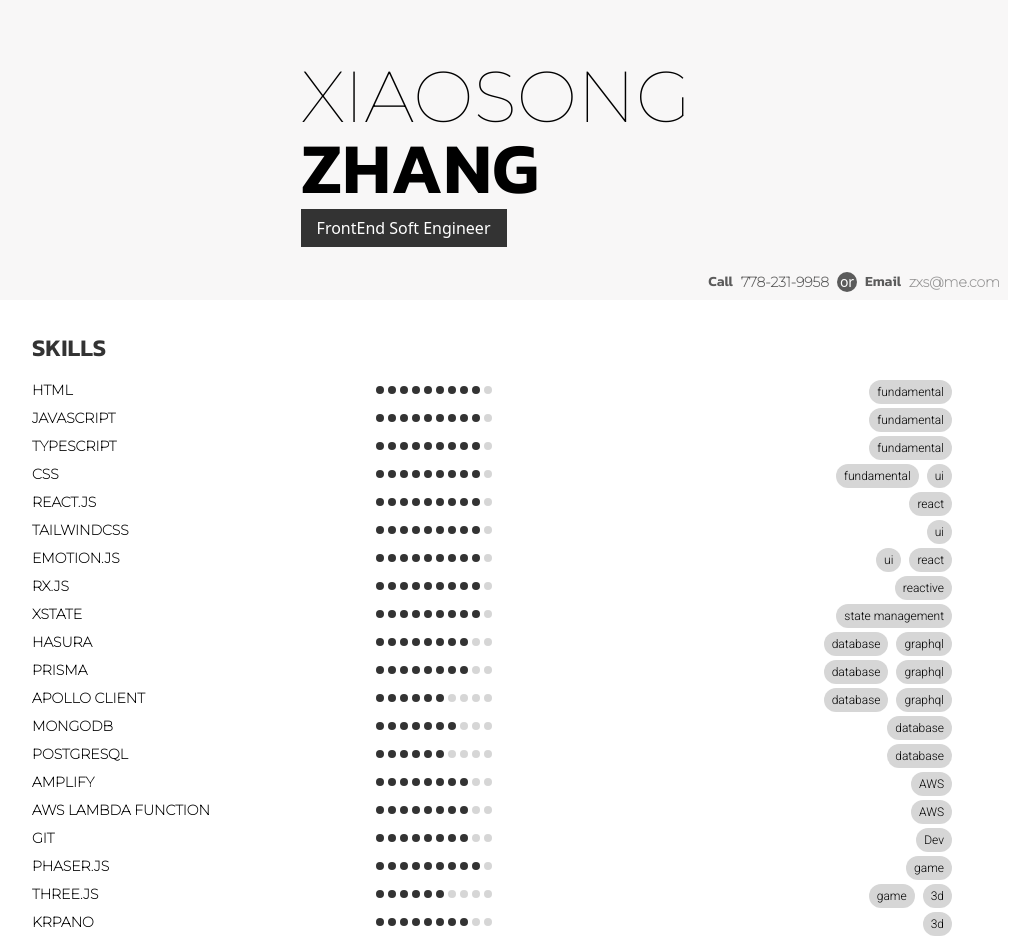
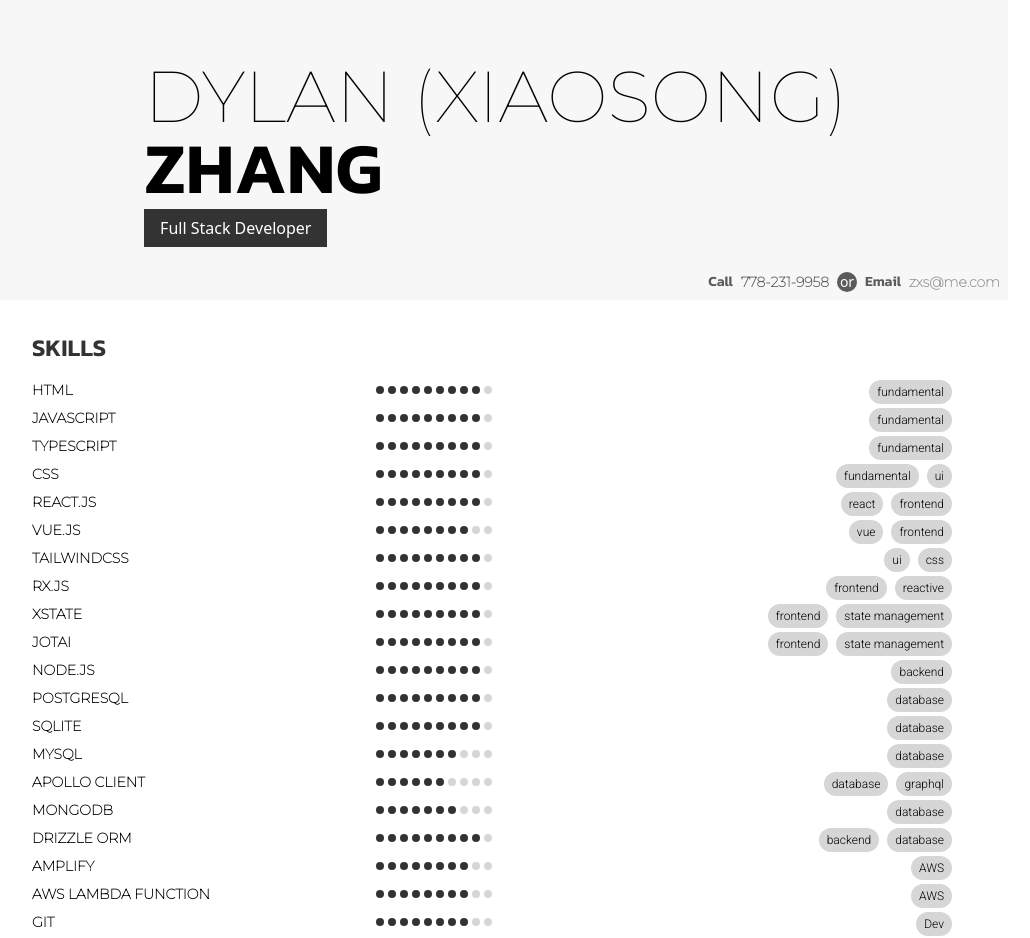
Before and after one commit to dylansong/resume2022, a React (Vite) app: page / in a window 1280 px wide. Shown: the top 938 px of the page, without its empty margins (144-1174 px from the left). Built offline with nearby package versions, Linux system fonts and the light colour scheme.

Commit message:
240825064840

```diff
--- a/src/components/header.tsx
+++ b/src/components/header.tsx
@@ -6,13 +6,13 @@ export const Header = () => {
       <Contact />
       <div>
         <h1 className="text-7xl font-extralight uppercase font-mon">
-          xiaosong
+          Dylan (Xiaosong)
         </h1>
         <h1 className="mb-3 text-7xl font-semibold uppercase font-kanit">
           zhang
         </h1>
         <div className="bg-pri inline px-4 py-2 font-extralight text-white">
-          FrontEnd Soft Engineer
+          Full Stack Developer
         </div>
       </div>
     </div>
--- a/src/data/score.ts
+++ b/src/data/score.ts
@@ -5,13 +5,16 @@ export const scoreData: SkillScoreRowProps[] = [
   { topics: ["fundamental"], name: "javascript", score: 9 },
   { topics: ["fundamental"], name: "typescript", score: 9 },
   { topics: ["fundamental", "ui"], name: "css", score: 9 },
-  { topics: ["react"], name: "react.js", score: 9 },
-  { topics: ["ui"], name: "tailwindcss", score: 9 },
-  { topics: ["ui", "react"], name: "emotion.js", score: 9 },
-  { topics: ["reactive"], name: "rx.js", score: 9 },
-  { topics: ["state management"], name: "xstate", score: 9 },
-  { topics: ["database", "graphql"], name: "hasura", score: 8 },
-  { topics: ["database", "graphql"], name: "prisma", score: 8 },
+  { topics: ["react", "frontend"], name: "react.js", score: 9 },
+  { topics: ["vue", "frontend"], name: "vue.js", score: 8 },
+  { topics: ["ui", "css"], name: "tailwindcss", score: 9 },
+  { topics: ["frontend", "reactive"], name: "rx.js", score: 9 },
+  { topics: ["frontend", "state management"], name: "xstate", score: 9 },
+  { topics: ["frontend", "state management"], name: "jotai", score: 9 },
+  { topics: ["backend"], name: "node.js", score: 9 },
+  { topics: ["database"], name: "postgresql", score: 9 },
+  { topics: ["database"], name: "sqlite", score: 9 },
+  { topics: ["database"], name: "mysql", score: 7 },
   {
     topics: ["database", "graphql"],
     name: "apollo client",
@@ -22,10 +25,11 @@ export const scoreData: SkillScoreRowProps[] = [
     name: "mongodb",
     score: 7,
   },
+
   {
-    topics: ["database"],
-    name: "postgresql",
-    score: 6,
+    topics: ["backend", "database"],
+    name: "drizzle orm",
+    score: 9,
   },
   {
     topics: ["AWS"],
@@ -53,23 +57,13 @@ export const scoreData: SkillScoreRowProps[] = [
     score: 6,
   },
   {
-    topics: ["3d"],
-    name: "krpano",
-    score: 8,
-  },
-  {
     topics: ["mobile"],
     name: "flutter",
     score: 6,
   },
   {
-    topics: ["react", "mobile"],
+    topics: ["frontend", "react", "mobile"],
     name: "React Native",
-    score: 4,
-  },
-  {
-    topics: ["mobile"],
-    name: "swiftui",
     score: 4,
   },
   {
@@ -82,4 +76,9 @@ export const scoreData: SkillScoreRowProps[] = [
     name: "FIGMA",
     score: 6,
   },
+  {
+    topics: ["backend"],
+    name: "OpenShift",
+    score: 7,
+  },
 ];
```
Also changed, not shown: 1 other file (tests, documents, lock files or other folders).
